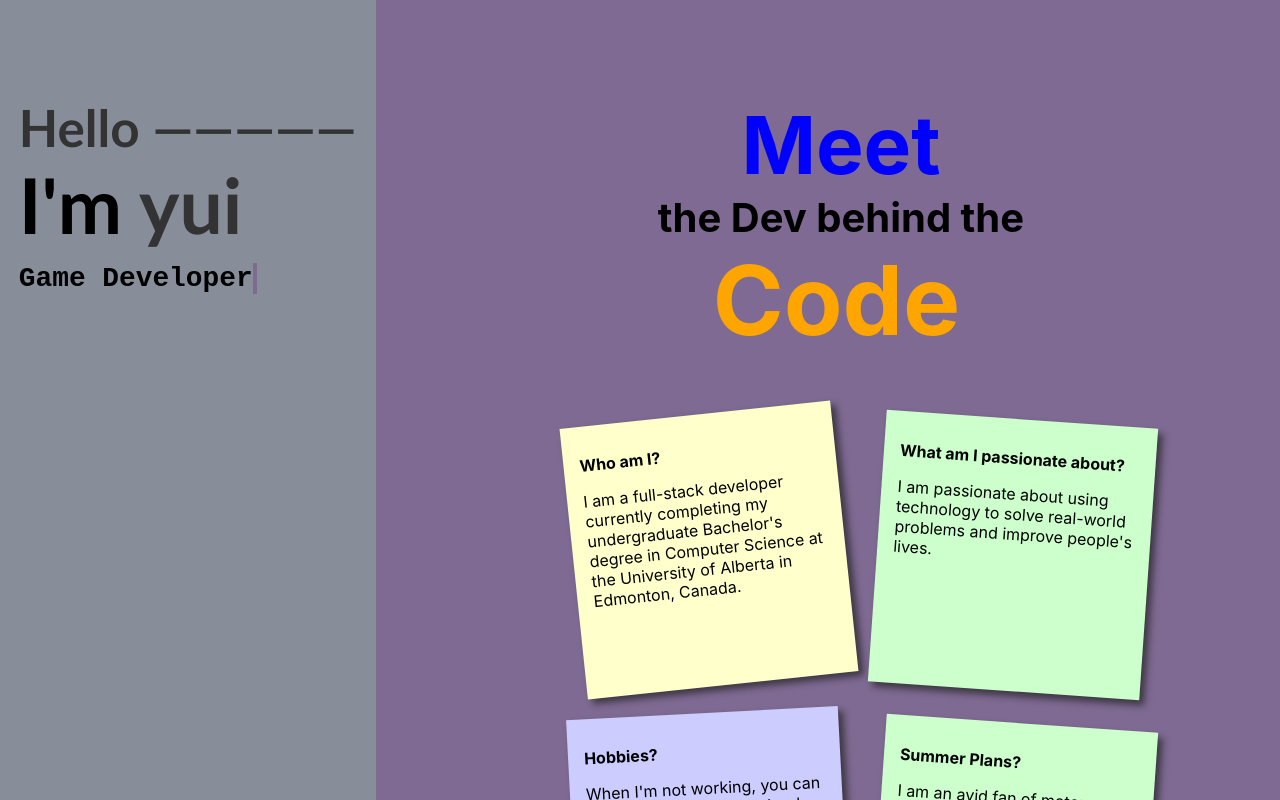
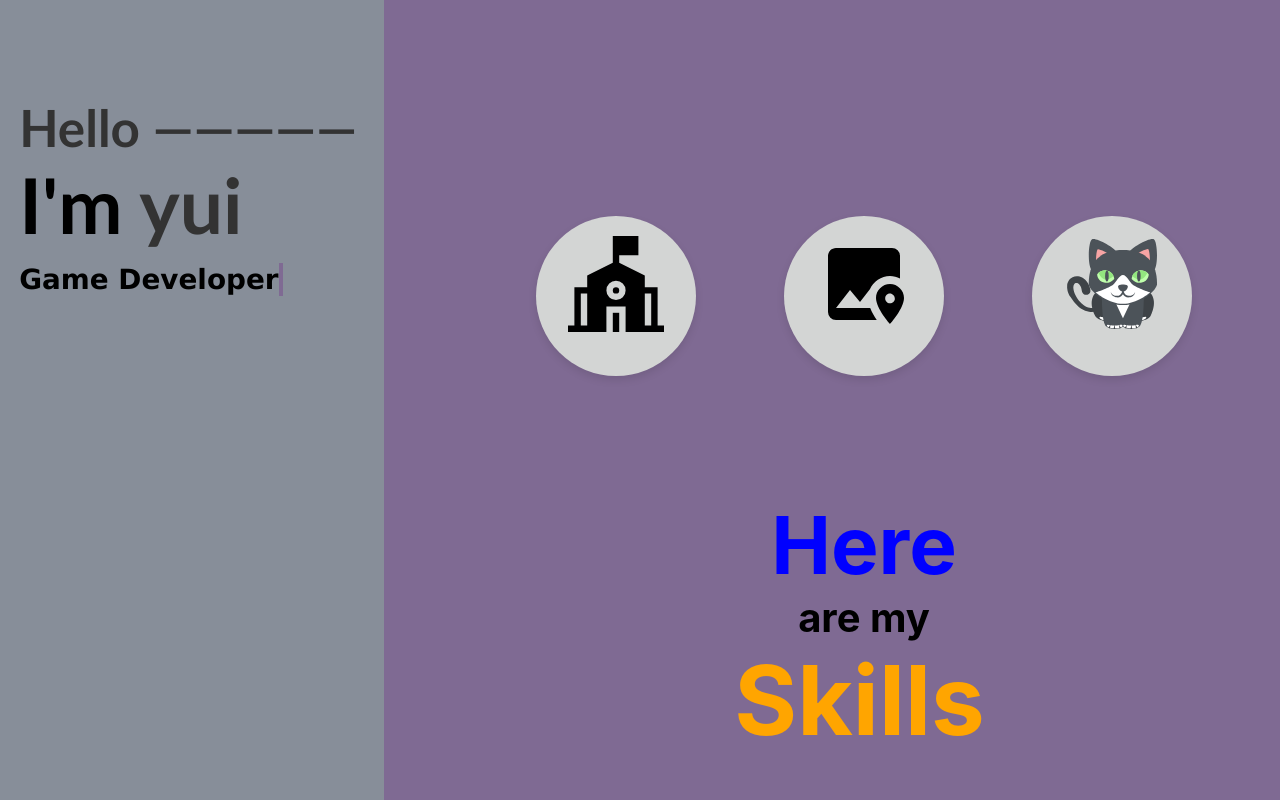
Before and after one commit to antarc0y/antarc0y.github.io, a SvelteKit app: page / in a window 1280 px wide. Built offline with nearby package versions, Linux system fonts and the light colour scheme.

Commit message:
added icons

```diff
--- a/package.json
+++ b/package.json
@@ -25,5 +25,8 @@
 		"vite": "^4.0.0",
 		"vitest": "^0.25.3"
 	},
-	"type": "module"
+	"type": "module",
+	"dependencies": {
+		"@iconify/svelte": "^3.1.6"
+	}
 }
--- a/src/components/about.svelte
+++ b/src/components/about.svelte
@@ -1,161 +1,58 @@
+<script>
+	import SchoolIcon from '../icons/school.svelte';
+	import LocationIcon from '../icons/location.svelte';
+	import CatIcon from '../icons/cat.svelte';
+</script>
+
 <main>
-	<div class="container">
-		<h1 class="first"><i class="word">Meet</i><br />the Dev behind the</h1>
-		<h1 class="second">Code</h1>
+	<div class="icon-container">
+		<div class="icon-circle">
+			<span class="large-icon">
+				<SchoolIcon />
+			</span>
+		</div>
+		<div class="icon-circle">
+			<span class="large-icon">
+				<LocationIcon />
+			</span>
+		</div>
+		<div class="icon-circle">
+			<span class="large-icon">
+				<CatIcon />
+			</span>
+		</div>
 	</div>
 </main>
-<div class="info">
-	<div class="stickynotes">
-		<ul>
-			<li>
-				<h2>Who am I?</h2>
-				<p>
-					I am a full-stack developer currently completing my undergraduate Bachelor's degree in
-					Computer Science at the University of Alberta in Edmonton, Canada.
-				</p>
-			</li>
-			<li>
-				<h2>What am I passionate about?</h2>
-				<p>
-					I am passionate about using technology to solve real-world problems and improve people's
-					lives.
-				</p>
-			</li>
-			<li>
-				<h2>Hobbies?</h2>
-				<p>
-					When I'm not working, you can usually find me reading books, playing guitar, or practicing
-					taekwondo. I also enjoy meeting new people and learning about their experiences and
-					perspectives.
-				</p>
-			</li>
-			<li>
-				<h2>Summer Plans?</h2>
-				<p>
-					I am an avid fan of motorsports and have recently started karting as a hobby. I love
-					following Formula 1 races and am looking forward to attending the Canadian Grand Prix in
-					Montreal this summer.
-				</p>
-			</li>
-		</ul>
-	</div>
-</div>
 
 <style>
-	.stickynotes {
-		padding: 0;
-		margin: 5vh;
-		font-family: -apple-system, BlinkMacSystemFont, 'Segoe UI', Roboto, Helvetica, Arial, sans-serif,
-			'Apple Color Emoji', 'Segoe UI Emoji', 'Segoe UI Symbol';
+	.icon-container {
+		display: flex;
+		justify-content: space-evenly;
+		align-items: center;
+		height: 50vh;
 	}
 
-	h2 {
-		font-weight: bold;
-		font-size: 2vh;
+	.icon-circle {
+		width: 160px;
+		height: 160px;
+		background-color: #d3d5d4;
+		border-radius: 50%;
+		display: flex;
+		justify-content: center;
+		align-items: center;
+		box-shadow: 0 4px 8px rgba(0, 0, 0, 0.1);
+		position: relative; /* Needed for absolute positioning of the icon */
 	}
 
-	p {
-		font-size: 2vh;
+	.large-icon {
+		text-align: center;
+		justify-content: center;
+		transform: scale(6);
+		/* position: absolute; */
 	}
 
-	ul,
-	li {
-		list-style: none;
-	}
-
-	ul {
-		display: flex;
-		flex-wrap: wrap;
-		justify-content: center;
-	}
-
-	ul li {
-		text-decoration: none;
-		color: #000;
-		background: #ffc;
-		display: block;
-		height: 30vh;
-		width: 30vh;
-		padding: 1em;
-		box-shadow: 5px 5px 7px rgba(33, 33, 33, 0.7);
-		transform: rotate(-6deg);
-		transition: transform 0.15s linear;
-	}
-
-	ul li:nth-child(even) {
-		transform: rotate(4deg);
-		position: relative;
-		top: 5px;
-		background: #cfc;
-	}
-
-	ul li:nth-child(3n) {
-		transform: rotate(-3deg);
-		position: relative;
-		top: -5px;
-		background: #ccf;
-	}
-
-	ul li:nth-child(5n) {
-		transform: rotate(5deg);
-		position: relative;
-		top: -10px;
-	}
-
-	ul li {
-		margin: 1em;
-	}
-
-	.container {
-		width: 100%;
-		color: black;
-		text-align: center;
-		font-family: -apple-system, BlinkMacSystemFont, 'Segoe UI', Roboto, Helvetica, Arial, sans-serif,
-			'Apple Color Emoji', 'Segoe UI Emoji', 'Segoe UI Symbol';
-	}
-
-	.word {
-		font-style: normal;
-		color: blue;
-		font-size: 10vh;
-	}
-
-	.first {
-		text-align: center;
-		font-size: 5vh;
-		margin-bottom: 0%;
-		margin-top: 0%;
-	}
-	.second {
-		text-align: center;
-		display: inline;
-		margin: 0 auto;
-		overflow: hidden;
-		color: orange;
-		font-size: 12vh;
-		letter-spacing: 0;
-		border-right: 0.1em solid orange;
-		animation: typing 3s steps(30, end), blink-caret 0.75s step-start infinite;
-	}
-
-	/* The typing effect */
-	@keyframes typing {
-		from {
-			width: 0;
-		}
-		to {
-			width: 100%;
-		}
-	}
-
-	/* The typewriter cursor effect */
-	@keyframes blink-caret {
-		from,
-		to {
-			border-color: transparent;
-		}
-		50% {
-			border-color: orange;
-		}
+	.iconify {
+		font-size: 5em; /* Sets the iconify icons size */
+		color: #7f6a93; /* Sets the iconify icons color */
 	}
 </style>
--- a/src/components/mainText.svelte
+++ b/src/components/mainText.svelte
@@ -38,7 +38,8 @@
 	.title {
 		font-size: 3ch;
 		margin-top: 1vw;
-		font-family: 'Courier New', Courier, monospace;
+		font-family: 'Lucida Sans', 'Lucida Sans Regular', 'Lucida Grande', 'Lucida Sans Unicode',
+			Geneva, Verdana, sans-serif;
 	}
 	#third {
 		display: inline-block;
--- /dev/null
+++ b/src/icons/cat.svelte
@@ -0,0 +1,65 @@
+<svg xmlns="http://www.w3.org/2000/svg" width="1em" height="1em" viewBox="0 0 64 64" {...$$props}>
+	<g fill="#3e4347">
+		<path
+			d="M2.3 36.1c-.2-1-.3-2-.2-2.9c0-1.2.3-2.2.9-3.2c.6-1.1 1.6-2 2.7-2.5c1.1-.6 2.5-.8 3.8-.6c1.2.1 2.4.6 3.4 1.3c.9.6 1.7 1.4 2.4 2.3c1.1 1.5 1.9 3.3 2.3 5.4v.3c.2 1.3-.6 2.5-1.9 2.9c-.2.1-.4.1-.6.1c-.8.1-1.5-.1-2.1-.6c-.6-.5-1-1.1-1.1-1.9c-.2-1.4-.5-2.6-1.1-3.5c-.5-.9-1.3-1.6-2.1-1.8c-.3-.1-.7-.1-1 0c-.4.1-.7.4-.9.7c-.3.4-.5.8-.5 1.4c-.1.6-.1 1.2 0 1.8c.2 1.2.6 2.6 1.3 4c.3.6.7 1.3 1.1 2c.4.7.9 1.3 1.3 1.8c1.1 1.3 2.1 2.3 3.2 3.1c1.3.9 2.6 1.5 3.9 1.7c1.3.2 2.8.2 4.3-.3c1.2-.3 1.9.1 2.1.7c.2.5-.1 1.3-1.3 1.7h-.1c-1.8.6-3.7.8-5.4.5c-1.7-.2-3.5-1-5.2-2c-1.4-.9-2.6-2.1-3.9-3.5c-.5-.6-1-1.2-1.4-1.7L6 43c-.6-.7-1.1-1.4-1.5-2.1c-1.2-1.6-1.9-3.2-2.2-4.8m44.4 19.8c1.8 2.3 9.7 0 11-2.6c5.2-10.6 0-15.2 0-15.2l-11 1.5c0 .1-2.2 13.5 0 16.3"
+		/>
+		<path
+			d="M31.8 55.9c-1.8 2.3-9.7 0-11-2.6c-5.2-10.6 0-15.2 0-15.2l11 1.5c0 .1 2.3 13.5 0 16.3"
+		/>
+	</g>
+	<path
+		fill="#fff"
+		d="M34.5 55.2c-.1 1.1-2.6 1.7-5.6 1.4c-3-.3-5.3-1.3-5.3-2.4c.1-1.1 2.4.3 5.4.5c3.1.4 5.6-.5 5.5.5m9.5 0c.1 1.1 2.6 1.7 5.6 1.4c3-.3 5.3-1.3 5.3-2.4c-.1-1.1-2.4.3-5.4.5c-3.1.4-5.6-.5-5.5.5"
+	/>
+	<g fill="#4c5359">
+		<path d="M39.2 60.4c2 2.2 8.9 2.1 11.1 0c3-3 2.9-16.7 3-23.3l-13-1.1c.1 0-3.6 21.5-1.1 24.4" />
+		<path d="M39.3 60.4c-2 2.2-8.9 2.1-11.1 0c-3-3-2.9-16.7-3-23.3l13-1.1s3.6 21.5 1.1 24.4" />
+	</g>
+	<path fill="#fff" d="m34 43.7l5.3 11.2l5.3-11.2z" />
+	<path fill="#4c5359" d="M59.9 2.2C57.5.8 45.1 7.3 42.6 11.7l17.9 10.6c2.4-4.3 1.7-18.8-.6-20.1" />
+	<path fill="#f7a4a4" d="M56.2 8.8c-.9-.5-8.2 2.8-9.6 5.2l10 5.9c1.3-2.3.4-10.6-.4-11.1" />
+	<path fill="#4c5359" d="M18.7 2.2c-2.4 1.4-3.1 15.7-.6 20.1L36 11.7C33.6 7.4 21 .8 18.7 2.2" />
+	<path fill="#f7a4a4" d="M22.5 8.8c-.9.5-1.8 8.7-.4 11.1L32 14c-1.3-2.3-8.7-5.7-9.5-5.2" />
+	<path
+		fill="#4c5359"
+		d="M39.3 9.4C18.5 9.4 16.5 24 16.5 32.1c0 3.4 10.2 13.9 22.7 13.9C51.8 46 62 35.5 62 32.1C62 24 60 9.4 39.3 9.4"
+	/>
+	<path
+		fill="#bfffab"
+		d="M33.5 28.5s-2.4 3.6-6.8 2.5s-4.6-5.4-4.6-5.4s2.4-3.6 6.8-2.5c4.4 1.2 4.6 5.4 4.6 5.4"
+	/>
+	<path
+		fill="#93e67f"
+		d="M33 26.7S30.9 29 28 29c-3.1 0-5-4.4-5-4.4s2.1-2.4 5.8-1.4c3.5.8 4.2 3.5 4.2 3.5"
+	/>
+	<path fill="#4c5359" d="M29.8 26.6c0 4.9-2.4 4.9-2.4 0s2.4-4.9 2.4 0" />
+	<path
+		fill="#bfffab"
+		d="M45.1 28.5s2.4 3.6 6.8 2.5s4.6-5.4 4.6-5.4s-2.4-3.6-6.8-2.5c-4.4 1.2-4.6 5.4-4.6 5.4"
+	/>
+	<path
+		fill="#93e67f"
+		d="M45.5 26.7s2.1 2.3 5 2.3c3.1 0 5-4.4 5-4.4s-2.1-2.4-5.8-1.4c-3.5.8-4.2 3.5-4.2 3.5"
+	/>
+	<path fill="#4c5359" d="M48.7 26.6c0 4.9 2.4 4.9 2.4 0c.1-4.9-2.4-4.9-2.4 0" />
+	<path
+		fill="#fff"
+		d="M45.9 32.5c-2-1.5-4.2-6.5-6.6-6.5s-4.7 5-6.6 6.5c-3.1 2.4-11.5 5.1-11.5 5.1s8.9 7.6 18.1 7.6c9.2 0 18.1-7.6 18.1-7.6s-8.4-2.7-11.5-5.1"
+	/>
+	<g fill="#4c5359">
+		<path
+			d="M45.7 39.3c-.7.4-1.6.6-2.4.6c-.8-.1-1.6-.3-2.2-.8c-.6-.5-1.1-1.2-1.2-1.9l-.6-3.3l-.6 3.3c-.1.8-.6 1.4-1.2 1.9s-1.4.8-2.2.8c-.9 0-1.7-.1-2.4-.6c-.7-.4-1.4-1.1-1.7-2c0 1 .6 1.9 1.3 2.5c.7.6 1.8 1 2.7 1.1c1 .1 2-.2 2.9-.8c.5-.3.8-.7 1.2-1.2c.3.5.7.9 1.2 1.2c.9.6 1.9.9 2.9.8c1 0 2-.4 2.7-1.1c.8-.6 1.3-1.6 1.3-2.5c-.3.9-.9 1.6-1.7 2"
+		/>
+		<path
+			d="M42.4 33.1c-.6-.7-2.5-.8-3.1-.8c-.6 0-2.5.1-3.1.8c-.4.5-.1 1.8 1.1 3c.7.7 1.4.9 2 .9c.6 0 1.3-.2 2-.9c1.2-1.2 1.5-2.5 1.1-3"
+		/>
+	</g>
+	<path
+		fill="#fff"
+		d="M39 59.6c0 1.1-2.3 1.9-5.2 1.9c-2.9 0-5.2-.9-5.2-1.9c0-1.1 2.3.1 5.2.1c2.8 0 5.2-1.1 5.2-.1m10.9 0c0 1.1-2.3 1.9-5.2 1.9c-2.9 0-5.2-.9-5.2-1.9c0-1.1 2.3.1 5.2.1c2.9 0 5.2-1.1 5.2-.1"
+	/>
+	<path
+		fill="#3e4347"
+		d="m29.6 61.2l1.4-2.4l-.4 2.8zm3.5.8l.5-3.3l.5 3.3zm3.9-.4l-.4-2.6l1.4 2.3zm11 0l-.4-2.8l1.4 2.4zm-3.6.4l.5-3.3l.5 3.3zm-3.9-.7l1.4-2.3l-.4 2.6z"
+	/>
+</svg>
--- /dev/null
+++ b/src/icons/location.svelte
@@ -0,0 +1,6 @@
+<svg xmlns="http://www.w3.org/2000/svg" width="1em" height="1em" viewBox="0 0 24 24" {...$$props}>
+	<path
+		fill="currentColor"
+		d="M13.55 18c.42 1.08 1.04 2.12 1.64 3H5a2 2 0 0 1-2-2V5c0-1.1.9-2 2-2h14a2 2 0 0 1 2 2v5.63c-.75-.4-1.61-.63-2.5-.63c-2.21 0-4.17 1.39-5.03 3.33L11 16.5l-2.5-3L5 18zM22 15.5c0 2.6-3.5 6.5-3.5 6.5S15 18.1 15 15.5c0-1.9 1.6-3.5 3.5-3.5s3.5 1.6 3.5 3.5m-2.3.1c0-.6-.6-1.2-1.2-1.2s-1.2.5-1.2 1.2c0 .6.5 1.2 1.2 1.2s1.3-.6 1.2-1.2"
+	/>
+</svg>
--- /dev/null
+++ b/src/icons/school.svelte
@@ -0,0 +1,10 @@
+<svg xmlns="http://www.w3.org/2000/svg" width="1em" height="1em" viewBox="0 0 15 15" {...$$props}>
+	<path fill="currentColor" d="M7.5 8a.5.5 0 1 0 0 1a.5.5 0 0 0 0-1" />
+	<path
+		fill="currentColor"
+		fill-rule="evenodd"
+		d="m12 6.191l-4-2V3h3V0H7v4.191l-4 2V8H1v6H0v1h6v-4h3v4h6v-1h-1V8h-2zM13 14V9h-1v5zM3 14H2V9h1zm3-5.5a1.5 1.5 0 1 1 3 0a1.5 1.5 0 0 1-3 0"
+		clip-rule="evenodd"
+	/>
+	<path fill="currentColor" d="M8 15v-3H7v3z" />
+</svg>
--- a/src/routes/+page.svelte
+++ b/src/routes/+page.svelte
@@ -19,12 +19,10 @@
 			<Skills />
 		</div>
 
-		<!-- Add other sections here if needed -->
+		<div id="contact">
+			<Contact />
+		</div>
 	</div>
-</div>
-
-<div id="contact">
-	<Contact />
 </div>
 
 <style>
@@ -39,14 +37,14 @@
 	}
 
 	#home {
-		flex-basis: 30%; /* Adjust this value as needed */
-		background-color: #878e99; /* Your grey color */
+		flex-basis: 30%;
+		background-color: #878e99;
 	}
 
 	#content-right {
-		flex-basis: 70%; /* Adjust this value as needed */
-		background-color: #7f6a93; /* Your purple color */
-		padding-left: 2%; /* Adjust as needed for spacing from the main text */
+		flex-basis: 65%;
+		background-color: #7f6a93;
+		padding-left: 2%;
 	}
 
 	#about,
```
Also changed, not shown: 1 other file (tests, documents, lock files or other folders).
